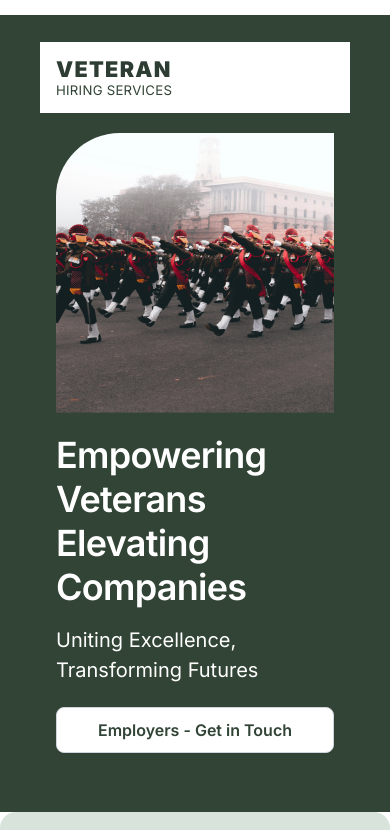
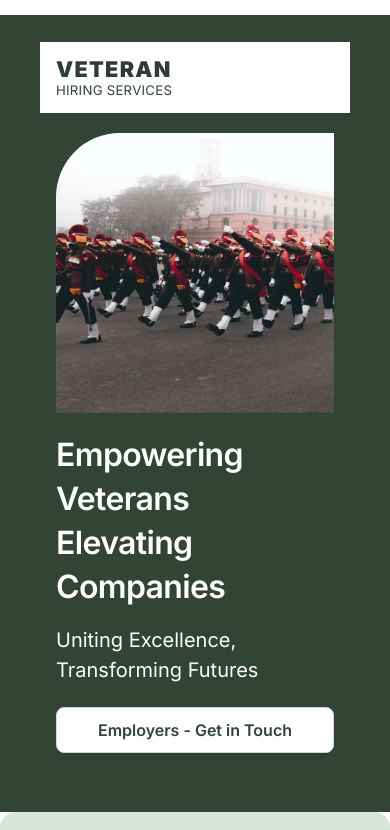
Before and after one commit to VeteranHiringServices/vetaranHiring, a website built with Parcel: page index.html in a window 390 px wide. Shown: the top 830 px of the page. Built offline with nearby package versions, Linux system fonts and the light colour scheme; files whose address does not match are found by name.

Commit message:
Add files via upload

```diff
--- a/mobile.css
+++ b/mobile.css
@@ -150,7 +150,7 @@
   margin: 0;
   align-self: stretch;
   position: relative;
-  font-size: inherit;
+  font-size: xx-large;
   letter-spacing: -0.02em;
   line-height: 44px;
   font-weight: 600;
```
